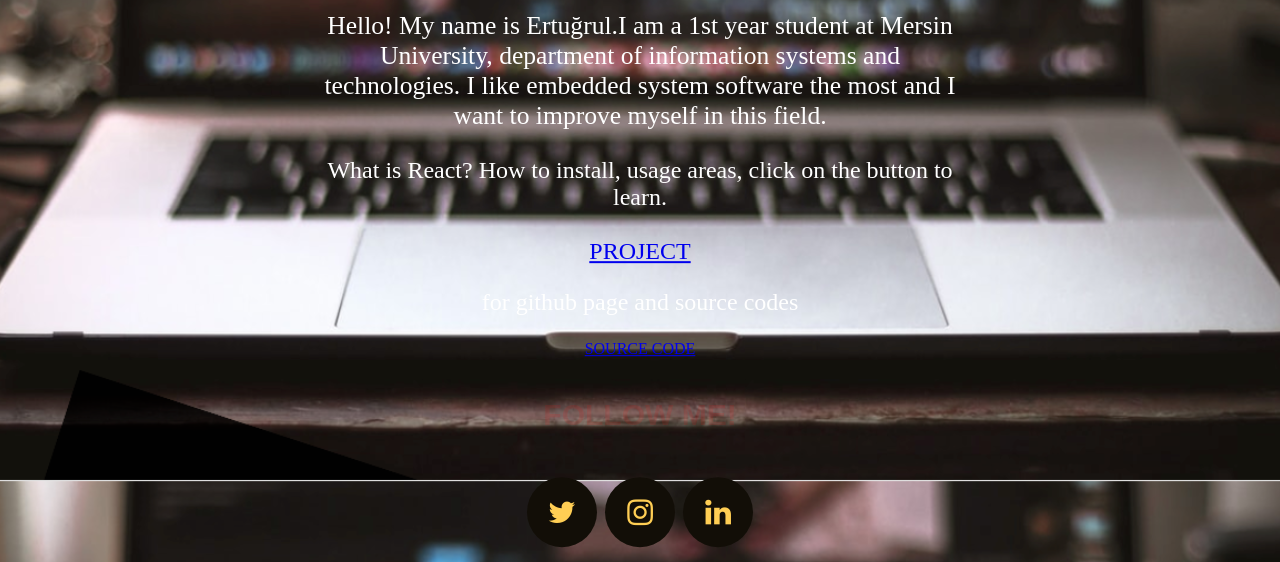
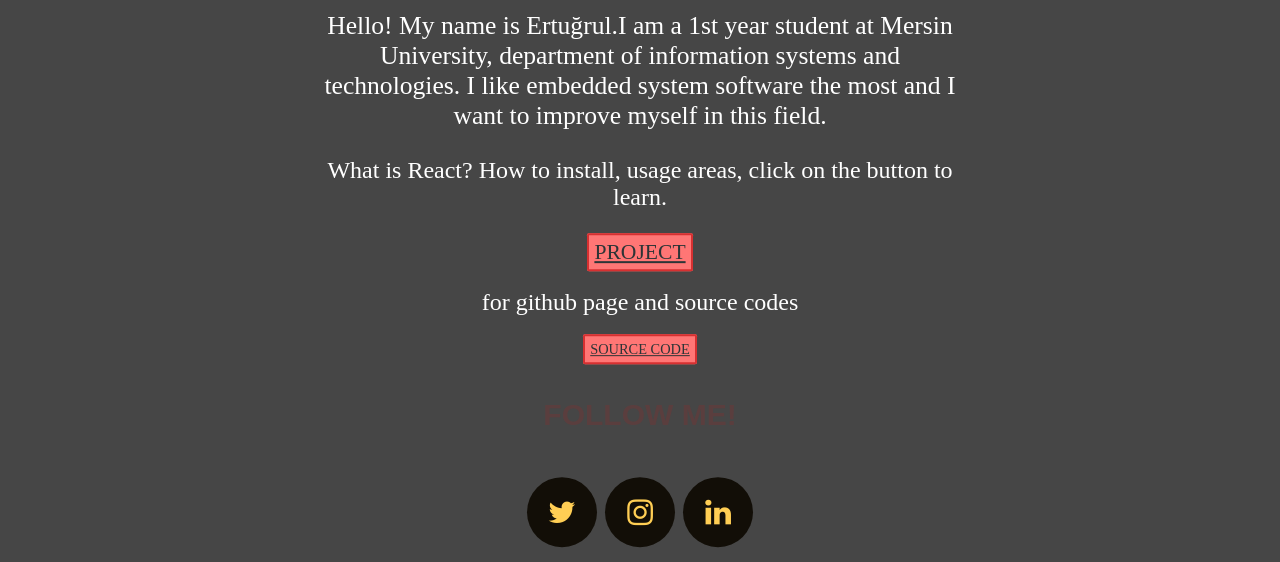
Before and after one commit to ertugncr/ertugncr.github.io, a plain HTML site: page index.html in a window 1280 px wide. Shown: the part 320-882 px from the top of the page. Drawn offline with Linux system fonts and the light colour scheme.

Commit message:
Update main.css

```diff
--- a/main.css
+++ b/main.css
@@ -11,7 +11,6 @@
     background-repeat: no-repeat;
     background-attachment: fixed;
     background-position: center center;
-    background-image: url(background.png);
     background-color: #464646;
     background-size: cover;
 }
@@ -40,7 +39,17 @@
     height: 240px;
     object-fit:scale-down;
     border-radius: 80px;
+
 }
+.buton{
+    background-color:  #ff7675;
+    color:#2d3436;
+    padding:5px;
+    border:2px #d63031 solid;
+    font-size:0.9em;
+    border-radius: 2px;
+}
+
 .blink {
 
     animation: blinker 0.9s linear infinite;
```
